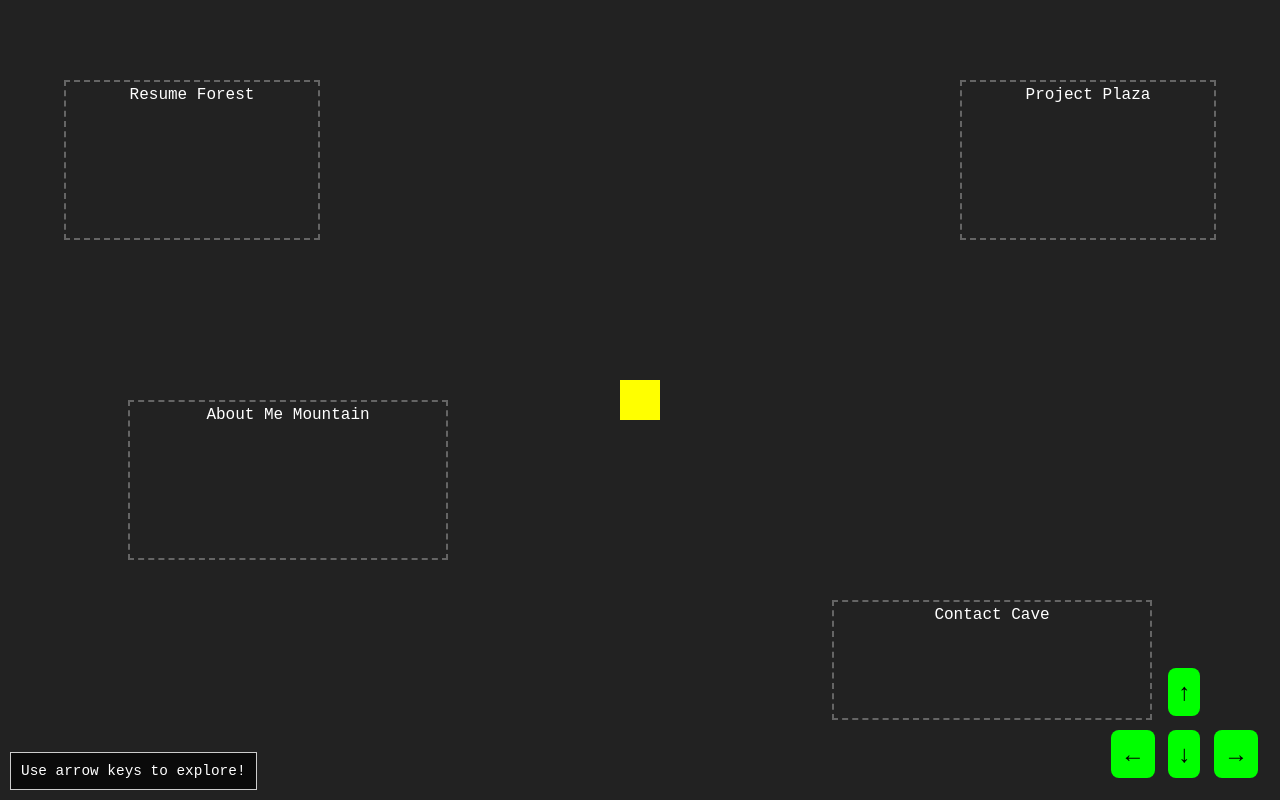
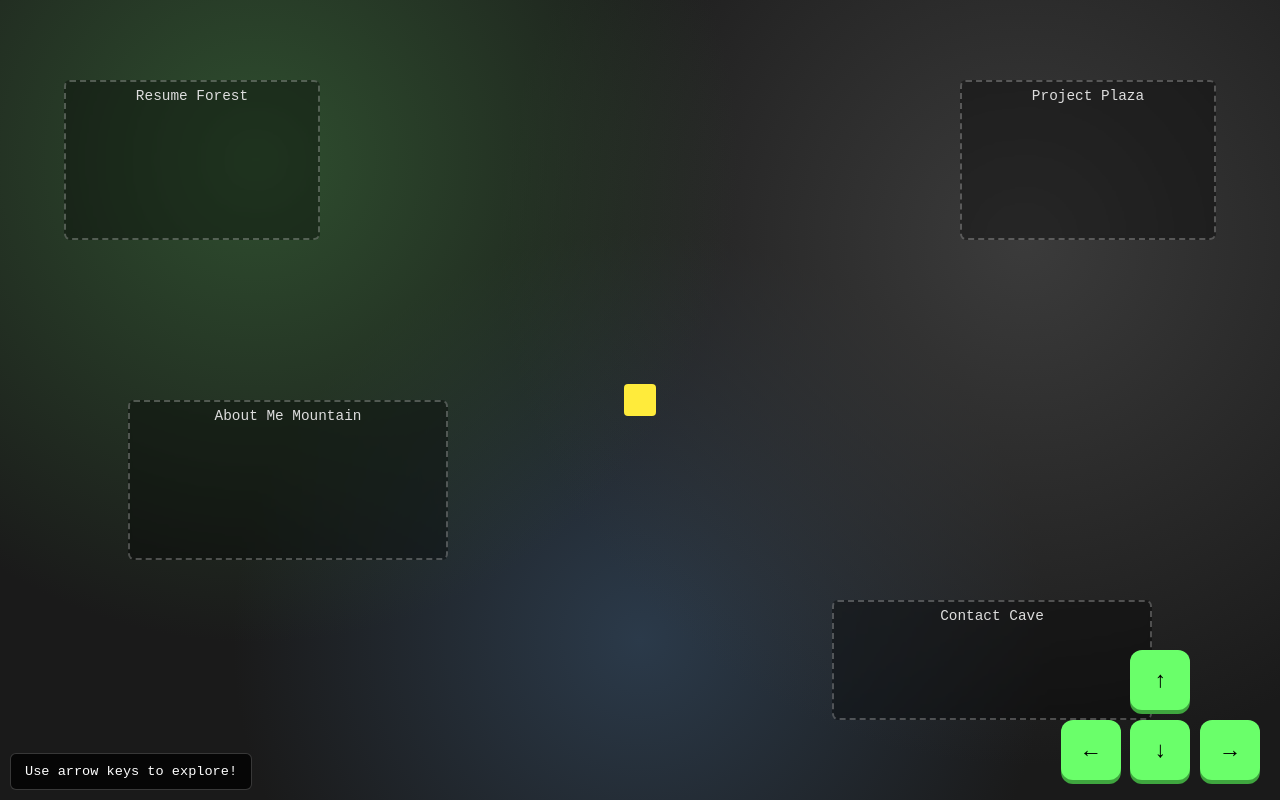
Before and after one commit to dman1991g/Resume-adventure, a plain HTML site: page index.html in a window 1280 px wide. Drawn offline with Linux system fonts and the light colour scheme.

Commit message:
Update style.css

```diff
--- a/style.css
+++ b/style.css
@@ -1,50 +1,91 @@
-* { box-sizing: border-box; }
-body {
+/* GLOBAL RESET */
+* {
+  box-sizing: border-box;
+}
+
+/* UPDATED: Better mobile behavior + game feel */
+html, body {
+  width: 100%;
+  height: 100%;
   margin: 0;
   font-family: 'Courier New', monospace;
-  background: #222;
+  background: #111;
   color: white;
   overflow: hidden;
+  touch-action: none; /* mobile-first */
 }
+
+/* UPDATED: Game world background (Option 2 style) */
 #game {
   width: 100vw;
   height: 100vh;
-  display: grid;
-  grid-template-columns: repeat(20, 5%);
-  grid-template-rows: repeat(12, 8.33%);
   position: relative;
+  overflow: hidden;
+
+  /* WORLD BACKGROUND */
+  background:
+    radial-gradient(circle at 20% 20%, #2f4f2f, transparent 40%),
+    radial-gradient(circle at 80% 30%, #3b3b3b, transparent 45%),
+    radial-gradient(circle at 50% 80%, #2b3a4a, transparent 45%),
+    #1a1a1a;
 }
+
+/* UPDATED: Zones feel like locations, not UI */
 .zone {
   position: absolute;
-  border: 2px dashed rgba(255, 255, 255, 0.3);
+  border: 2px dashed rgba(255, 255, 255, 0.25);
+  background: rgba(0, 0, 0, 0.35);
+  backdrop-filter: blur(2px);
   text-align: center;
-  font-size: 1rem;
-  padding: 4px;
+  font-size: 0.9rem;
+  padding: 6px;
+  border-radius: 6px;
+  color: #ddd;
 }
+
+/* UPDATED: Softer active highlight */
 .zone.active {
-  border-color: #0f0;
-  background-color: rgba(0, 255, 0, 0.1);
+  border-color: #6aff6a;
+  background-color: rgba(106, 255, 106, 0.15);
 }
+
+/* UPDATED: Player prepared for sprite swap */
 #player {
-  width: 40px;
-  height: 40px;
-  background: yellow;
+  width: 32px;
+  height: 32px;
+
+  /* TEMP fallback color if no sprite yet */
+  background-color: #ffeb3b;
+
+  /* READY FOR SPRITE */
+  /* background-image: url("assets/player.png"); */
+  /* background-size: cover; */
+  /* image-rendering: pixelated; */
+
   position: absolute;
   top: 50%;
   left: 50%;
   transform: translate(-50%, -50%);
-  transition: top 0.1s, left 0.1s;
+  transition: top 0.08s linear, left 0.08s linear;
   z-index: 2;
+  border-radius: 4px;
 }
+
+/* UPDATED: Cleaner HUD message */
 #info {
   position: absolute;
   bottom: 10px;
   left: 10px;
-  background: rgba(0, 0, 0, 0.7);
-  padding: 10px;
-  border: 1px solid #ccc;
-  font-size: 0.9rem;
+  max-width: 80%;
+  background: rgba(0, 0, 0, 0.75);
+  padding: 10px 14px;
+  border-radius: 6px;
+  border: 1px solid rgba(255, 255, 255, 0.2);
+  font-size: 0.85rem;
+  z-index: 4;
 }
+
+/* MODAL */
 #modal {
   position: fixed;
   top: 10%;
@@ -53,16 +94,22 @@ body {
   max-height: 80%;
   overflow-y: auto;
   background: #111;
-  border: 2px solid #0f0;
+  border: 2px solid #6aff6a;
   padding: 20px;
   z-index: 10;
+  border-radius: 8px;
 }
+
 #modal button {
   margin-top: 20px;
 }
+
+/* UTILITY */
 .hidden {
   display: none;
 }
+
+/* UPDATED: Mobile controls look more game-like */
 #mobile-controls {
   position: absolute;
   bottom: 20px;
@@ -74,12 +121,19 @@ body {
   z-index: 5;
 }
 
+/* UPDATED: Bigger touch targets */
 #mobile-controls button {
-  background: #0f0;
+  background: #6aff6a;
   border: none;
-  color: black;
-  font-size: 1.5rem;
-  padding: 10px;
-  margin: 2px;
-  border-radius: 8px;
+  color: #000;
+  font-size: 1.4rem;
+  width: 60px;
+  height: 60px;
+  border-radius: 12px;
+  box-shadow: 0 4px 0 #3fa63f;
 }
+
+#mobile-controls button:active {
+  transform: translateY(2px);
+  box-shadow: 0 2px 0 #3fa63f;
+}
```
